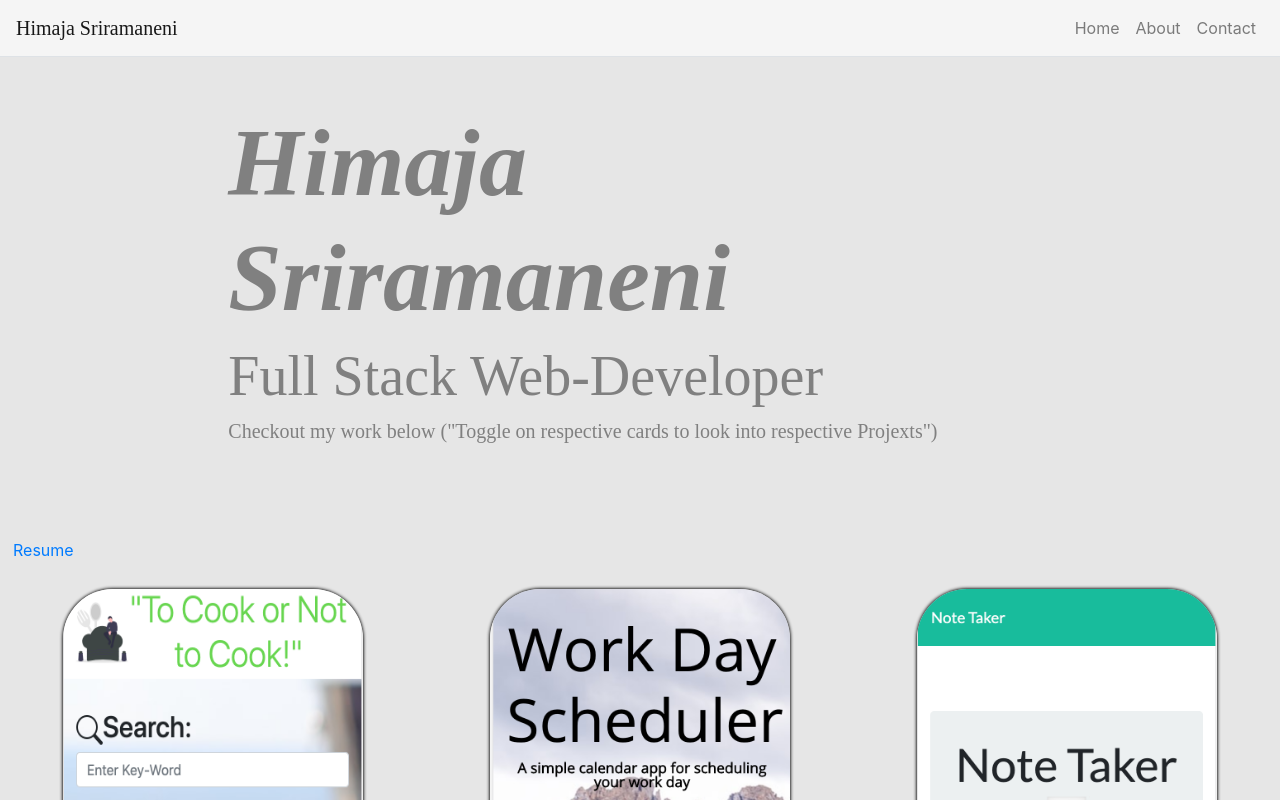
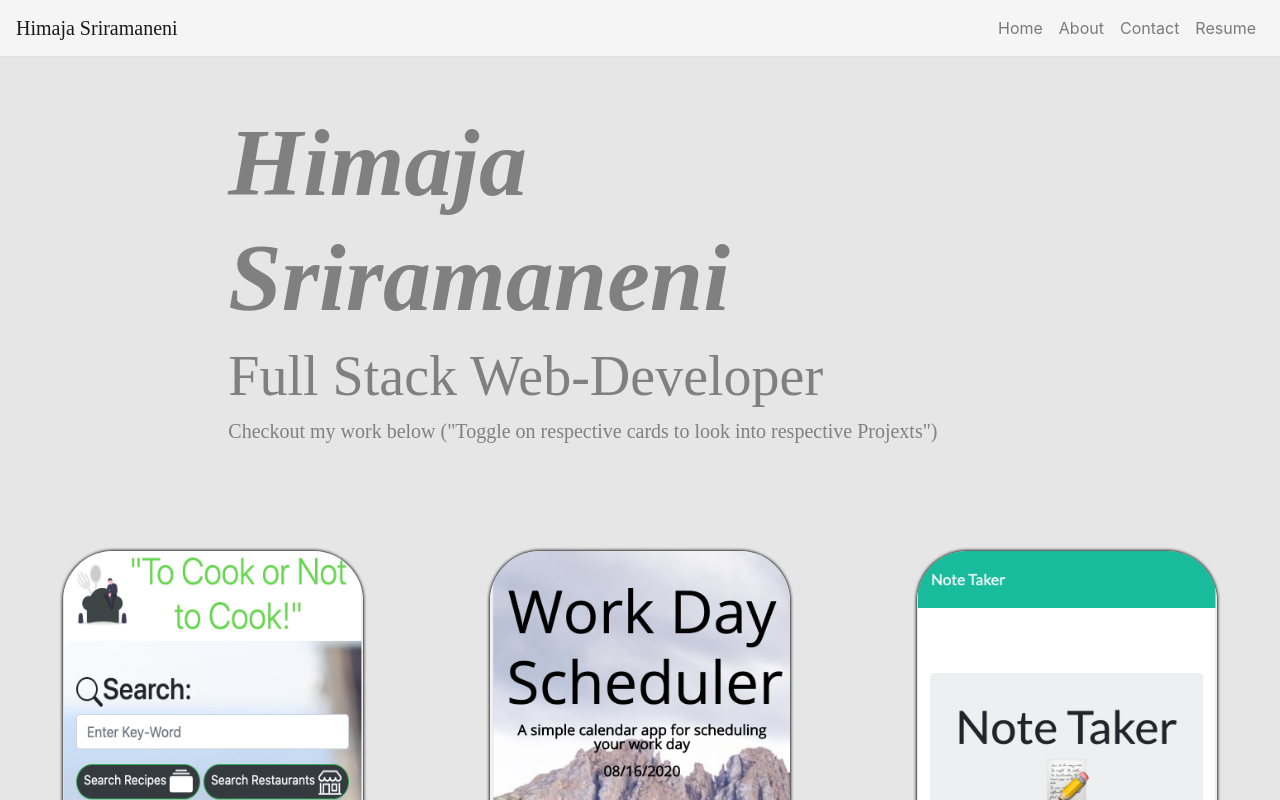
Before and after one commit to himaja830/React-Portfolio, a React (Create React App) app: page / in a window 1280 px wide. Shown: the top 800 px of the page. Built offline with nearby package versions, Linux system fonts and the light colour scheme.

Commit message:
Added resume link

```diff
--- a/src/App.js
+++ b/src/App.js
@@ -47,6 +47,7 @@ class App extends React.Component {
               <Link className="nav-link" to="/">Home</Link>
               <Link className="nav-link" to="/about">About</Link>
               <Link className="nav-link" to="/contact">Contact</Link>
+              <Link className="nav-link" to="https://docs.google.com/document/d/1k3QMn_XeigwSdIjmDWHl84-_EBCMQ16u96NxXKUCMII/edit?usp=sharing">Resume</Link>
 
             </Nav>
 
--- a/src/pages/HomePage.js
+++ b/src/pages/HomePage.js
@@ -1,6 +1,6 @@
 import React from 'react';
 import Container from 'react-bootstrap/Container';
-import Button from 'react-bootstrap/Button';
+
 
 
 import Jumbo from '../components/Jumbo';
@@ -25,7 +25,7 @@ function HomePage(props){
     return(
         <div style={{backgroundColor:'#e6e6e6'}}>
          <Jumbo  title={props.title} subTitle={props.subTitle} text={props.text}/>
-         <Button variant="link"><a href="https://docs.google.com/document/d/1k3QMn_XeigwSdIjmDWHl84-_EBCMQ16u96NxXKUCMII/edit?usp=sharing">Resume</a></Button>
+
          < Carousel />
          <Container className="mr-auto  ml-auto" style={{backgroundColor:'white'}}>
              <img src={image} alt="#" className="img-mern"/>
```
